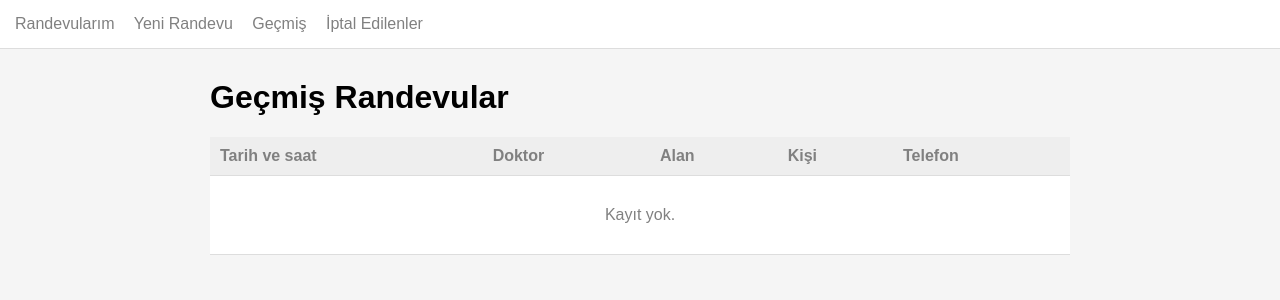
After one commit to esmanuryuksel04/randevu_takip, a Django app: page /gecmis/ in a window 1280 px wide. The commit adds this page. Shown: the top 300 px of the page. Run offline with Django 5.2, Linux system fonts and the light colour scheme; data that the repository does not hold is empty.

Commit message:
Gecmis ve iptal edilen randevular sayfalari eklendi

```diff
--- a/randevular/urls.py
+++ b/randevular/urls.py
@@ -6,6 +6,8 @@ app_name = 'randevular' # Bu app'in URL'lerine isim alanı verir. Kullanımı ->
 urlpatterns = [
     path('', views.randevu_listesi, name='liste'),
     path('yeni/', views.randevu_olustur, name='olustur'),
+    path('gecmis/', views.gecmis_randevular, name ='gecmis'),
+    path('iptal-edilenler/', views.iptal_edilenler, name='iptal_edilenler'),
     path('<int:pk>/duzenle/', views.randevu_duzenle, name='duzenle'),
     path('<int:pk>/iptal/', views.randevu_iptal, name='iptal'),
 ]
--- a/randevular/views.py
+++ b/randevular/views.py
@@ -59,3 +59,22 @@ def randevu_iptal(request, pk):
     return render(request, 'randevular/randevu_iptal.html', {
         'randevu' : randevu,
     })
+
+def gecmis_randevular(request):
+    randevular = Randevu.objects.select_related('doktor').filter(
+        durum = Randevu.Durum.AKTIF,
+        tarih_saat__lt = timezone.now(),
+    ).order_by('-tarih_saat')
+    return render(request, 'randevular/randevu_arsiv.html', {
+    'randevular' : randevular,
+    'sayfa_basligi' : 'Geçmiş Randevular',
+    })
+
+def iptal_edilenler(request):
+    randevular = Randevu.objects.select_related('doktor').filter(
+        durum = Randevu.Durum.IPTAL,
+    ).order_by('-tarih_saat')
+    return render(request, 'randevular/randevu_arsiv.html', {
+        'randevular' : randevular,
+        'sayfa_basligi' : 'İptal Edilen Randevular'
+    })
--- a/templates/base.html
+++ b/templates/base.html
@@ -11,6 +11,8 @@
      <nav>
          <a href="{% url 'randevular:liste' %}">Randevularım</a>
          <a href="{% url 'randevular:olustur' %}">Yeni Randevu</a>
+         <a href="{% url 'randevular:gecmis' %}">Geçmiş</a>
+         <a href="{% url 'randevular:iptal_edilenler' %}">İptal Edilenler</a>
      </nav>
      <main>
          {% if messages %}
--- /dev/null
+++ b/templates/randevular/randevu_arsiv.html
@@ -0,0 +1,34 @@
+{% extends 'base.html' %}
+{% block title %}{{ sayfa_basligi }}{% endblock %}
+{% block content %}
+
+<h1>{{ sayfa_basligi }}</h1>
+<div class = "tablo-kap">
+    <table>
+        <thead>
+        <tr>
+            <th>Tarih ve saat</th>
+            <th>Doktor</th>
+            <th>Alan</th>
+            <th>Kişi</th>
+            <th>Telefon</th>
+        </tr>
+        </thead>
+        <tbody>
+            {% for r in randevular %}
+                <tr>
+                    <td>{{ r.tarih_saat|date:"d.m.Y H:i" }}</td>
+                    <td>{{ r.doktor.ad|default:"-" }}</td>
+                    <td>{{ r.doktor.alan|default:"-" }}</td>
+                    <td>{{ r.kisi_adi }}</td>
+                    <td>{{ r.telefon_no|default:"-" }}</td>
+                </tr>
+            {% empty %}
+                <tr>
+                    <td colspan="5" class="bos">Kayıt yok.</td>
+                </tr>
+            {% endfor %}
+        </tbody>
+    </table>
+</div>
+{% endblock %}
--- a/templates/randevular/randevu_iptal.html
+++ b/templates/randevular/randevu_iptal.html
@@ -5,13 +5,13 @@
 <h1>Randevuyu İptal Et</h1>
 <p>
     <strong>{{ randevu.kisi_adi }}</strong> ,
-    {{ randevu.doktor.ad|default: "doktor belirtilmemiş" }} ile
+    {{ randevu.doktor.ad|default:"doktor belirtilmemiş" }} ile
     {{ randevu.tarih_saat|date:"d.m.Y H.i" }} tarihli randevuyu iptal etmek istediğinize emin misiniz?
 </p>
 
 <form method="post">
     {% csrf_token %}
     <button type="submit">Evet, iptal et</button>
-    <a href="{% url ' randevular:liste' %}">Vazgeç</a>
+    <a href="{% url 'randevular:liste' %}">Vazgeç</a>
 </form>
 {% endblock %}
```
